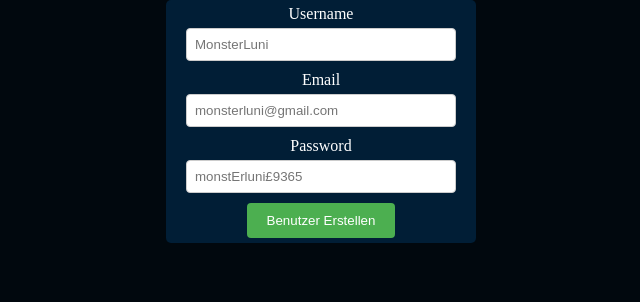
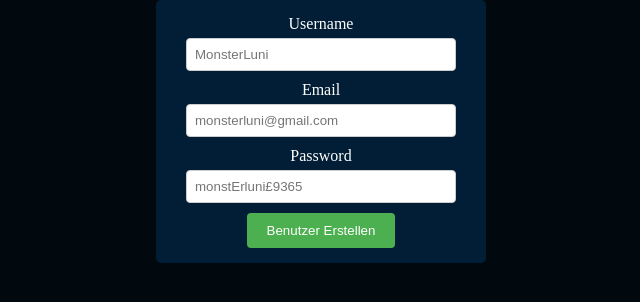
Before and after one commit to MonsterLuni/MusicJustForYou, a PHP site: page /Register.php in a window 1280 px wide. Shown: the part 100-402 px from the top of the page, without its empty margins (319-959 px from the left). Run offline with PHP 8.4, Linux system fonts and the light colour scheme.

Commit message:
+ padding an literally einem ort bruh

```diff
--- a/style/form.css
+++ b/style/form.css
@@ -6,7 +6,7 @@ form{
     width: 300px;
     background-color: #011e36;
     border-radius: 5px;
-    padding: 5px;
+    padding: 15px;
     display: flex;
     flex-direction: column;
     align-items: center;
```
